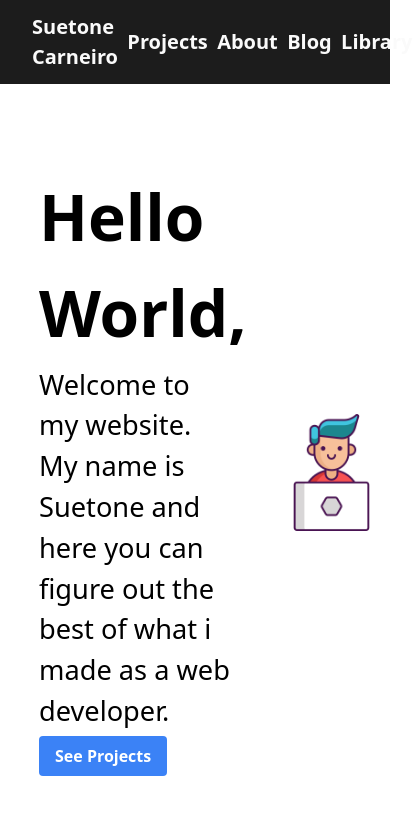
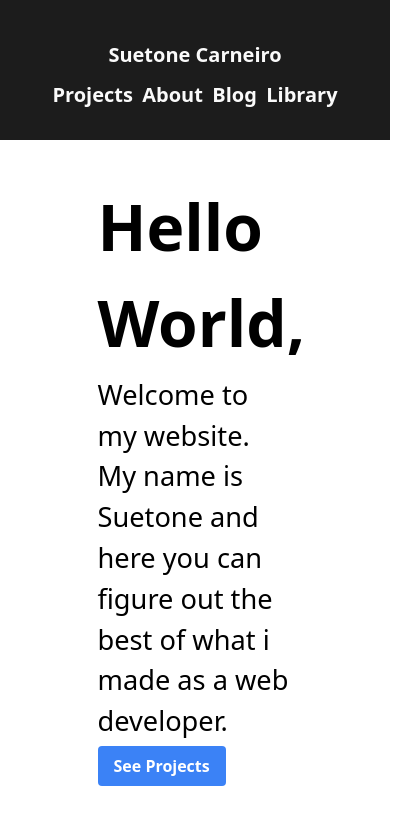
Before and after one commit to SuetoneCarneiro/portfolio-website, a plain HTML site: page index.html in a window 390 px wide. Shown: the top 822 px of the page, 417 px wide, since content can reach past the window. Drawn offline with nearby package versions, Linux system fonts and the light colour scheme.

Commit message:
fix: responsitity issues

```diff
--- a/css/styles.css
+++ b/css/styles.css
@@ -1,46 +1,46 @@
-body{
+body {
     margin: 0;
 }
 
-header{
+header {
     display: flex;
     justify-content: space-between;
     align-items: center;
     font-size: 1.25em;
-    background-color:#1c1c1c;
+    background-color: #1c1c1c;
     color: #fafafa;
     height: 10vh;
     padding: 0 7vw 0 7vw;
 }
 
-nav > ul{
+nav>ul {
     display: flex;
     justify-content: space-evenly;
     align-items: center;
 }
 
-nav > ul > li{
+nav>ul>li {
     display: block;
     margin: 0 1.2vw;
 }
 
-section{
+section {
     margin-top: 100px;
 }
 
-.bold{
+.bold {
     font-weight: 800;
 }
 
-.big-text{
+.big-text {
     font-size: 4rem;
 }
 
-.medium-text{
+.medium-text {
     font-size: 1.7rem;
 }
 
-.articles{
+.articles {
     background-color: #1c1c1c;
     padding: 7vh;
     display: flex;
@@ -48,7 +48,7 @@ section{
     justify-content: center;
 }
 
-.article-card{
+.article-card {
     margin-top: 4vh;
     padding: 3rem;
     background-color: #fff;
@@ -59,49 +59,55 @@ section{
     align-items: center;
 }
 
-.article-card .date{
+.article-card .date {
     color: #808080;
 }
 
-.article-card .description{
+.article-card .description {
     color: #808080;
     font-size: 1.3rem;
 }
 
 
-.project-card{
+.project-card {
     border: .1rem solid #808080;
     border-radius: 1rem;
     box-shadow: 2px 2px 2px 2px #808080;
     background-color: #fafafa;
 }
 
-.project-card:hover{
+.project-card:hover {
     transition: .5s ease-in-out;
     transform: scale(1.03);
 }
 
 .projects img {
-  width: 100%;
-  height: 17rem;
-  object-fit: cover;
-  border-radius: 10px;
+    width: 100%;
+    height: 17rem;
+    object-fit: cover;
+    border-radius: 10px;
 }
 
-.menu-item:hover{
+.menu-item:hover {
     transition: 0.5s ease-in-out;
     transform: scale(1.2);
 
 }
 
-footer{
+.article-card:hover{
+    transition: 0.5s ease-in-out;
+    transform: scale(1.02);
+}
+
+footer {
     background-color: #1c1c1c;
 }
-#logo{
+
+#logo {
     margin: 0 1.2vw;
 }
 
-#welcome-section{
+#welcome-section {
     display: flex;
     flex-direction: row;
     align-items: center;
@@ -109,11 +115,40 @@ footer{
     grid-template-columns: repeat(2, 1fr);*/
     margin-top: 10vh;
 }
-#welcome-section div{
+
+#welcome-section div {
     margin-left: 10vw;
     width: 50%;
 }
 
-#welcome-section p{
+#welcome-section p {
     margin-bottom: 1vw;
 }
+
+@media (max-width: 800px) {
+    #welcome-section {
+        flex-direction: column;
+    }
+
+    #welcome-section div {
+        margin-top: 10vw;
+        margin-left: 0;
+    }
+}
+
+@media screen and (max-width: 600px) {
+    header {
+        flex-direction: column;
+        padding-bottom: 100px;
+        padding-top: 40px;
+        /*display: none;*/
+    }
+    header li{
+        padding-top: 10px;
+    }
+
+    #welcome-section {
+        margin-top: 0;
+    }
+
+}
```
Also changed, not shown: index.html (+1 -1 lines).
